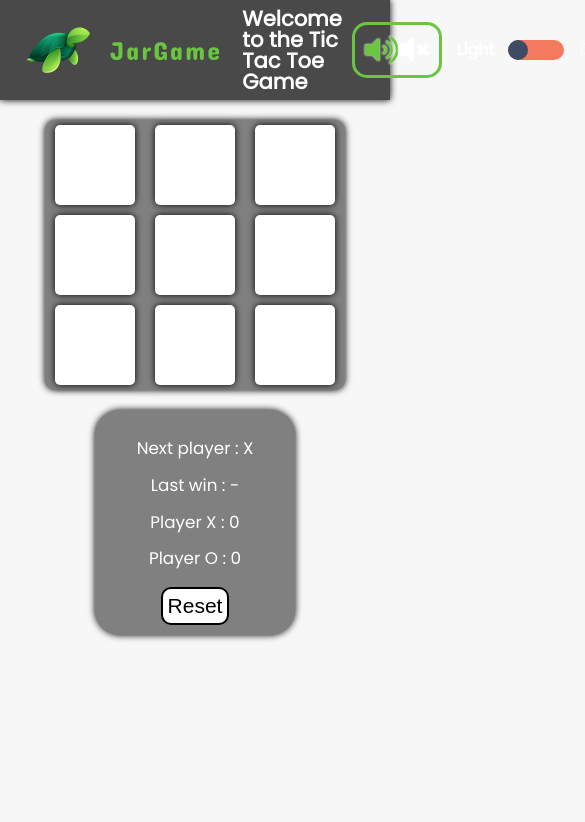
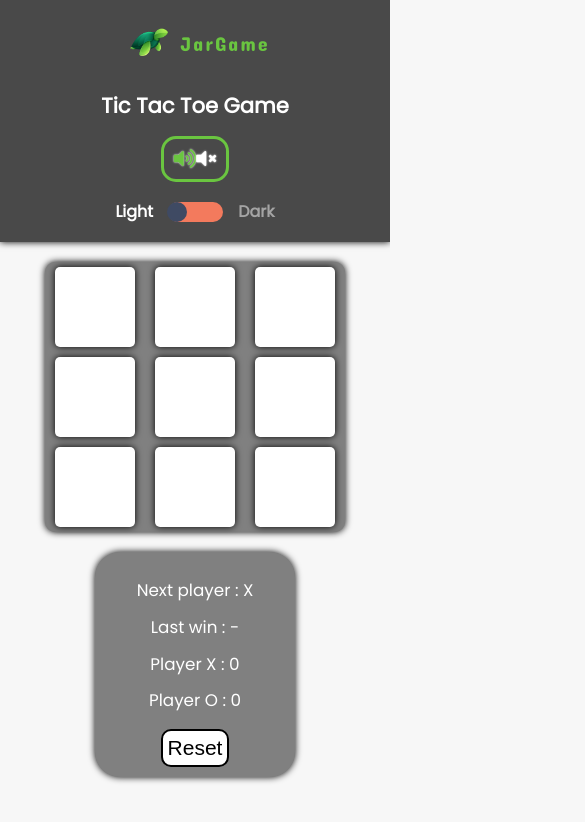
Before and after one commit to TomaszJarkowski/Tic_Tac_Toe_Game, a website built with Parcel: page index.html in a window 390 px wide. Shown: the top 822 px of the page, 585 px wide, since content can reach past the window. Built offline with nearby package versions, Linux system fonts and the light colour scheme; files whose address does not match are found by name.

Commit message:
add SCSS to make the page responsive, update README

```diff
--- a/index.html
+++ b/index.html
@@ -1,47 +1,25 @@
 <!DOCTYPE html>
 <html>
+
 <head>
   <meta charset="utf-8" />
   <meta http-equiv="X-UA-Compatible" content="IE=edge" />
   <title>Tic Tac Toe Game || The best game for your brain</title>
-    <meta
-      name="description"
-      content="Tic-tac-toe is a paper-and-pencil game for two players, X and O, who take turns marking the spaces in a 3×3 grid. The player who succeeds in placing three of their marks in a horizontal, vertical, or diagonal row is the winner."
-    />
+  <meta name="description"
+    content="Tic-tac-toe is a paper-and-pencil game for two players, X and O, who take turns marking the spaces in a 3×3 grid. The player who succeeds in placing three of their marks in a horizontal, vertical, or diagonal row is the winner." />
   <meta name="robots" content="index, follow" />
   <meta http-equiv="Content-Type" content="text/html; charset=utf-8" />
   <meta name="language" content="English" />
   <meta name="author" content="Tomasz Jarkowski" />
   <meta name="viewport" content="width=device-width, initial-scale=1" />
 
-    <link
-      rel="apple-touch-icon"
-      sizes="180x180"
-      href="./src/img/favicon_io/apple-touch-icon.png"
-    />
-    <link
-      rel="icon"
-      type="image/png"
-      sizes="32x32"
-      href="./src/img/favicon_io/favicon-32x32.png"
-    />
-    <link
-      rel="icon"
-      type="image/png"
-      sizes="16x16"
-      href="./src/img/favicon_io/favicon-16x16.png"
-    />
+  <link rel="apple-touch-icon" sizes="180x180" href="./src/img/favicon_io/apple-touch-icon.png" />
+  <link rel="icon" type="image/png" sizes="32x32" href="./src/img/favicon_io/favicon-32x32.png" />
+  <link rel="icon" type="image/png" sizes="16x16" href="./src/img/favicon_io/favicon-16x16.png" />
 
-    <link
-      rel="stylesheet"
-      href="https://use.fontawesome.com/releases/v5.0.12/css/all.css"
-      integrity="sha384-G0fIWCsCzJIMAVNQPfjH08cyYaUtMwjJwqiRKxxE/rx96Uroj1BtIQ6MLJuheaO9"
-      crossorigin="anonymous"
-    />
-    <link
-      href="https://fonts.googleapis.com/css2?family=Poppins&display=swap"
-      rel="stylesheet"
-    />
+  <link rel="stylesheet" href="https://use.fontawesome.com/releases/v5.0.12/css/all.css"
+    integrity="sha384-G0fIWCsCzJIMAVNQPfjH08cyYaUtMwjJwqiRKxxE/rx96Uroj1BtIQ6MLJuheaO9" crossorigin="anonymous" />
+  <link href="https://fonts.googleapis.com/css2?family=Poppins&display=swap" rel="stylesheet" />
 </head>
 
 <body>
@@ -50,7 +28,7 @@
       <img src="./src/img/TT.small.png" alt="game logo" />
       <p>JarGame</p>
     </div>
-      <h1>Welcome to the Tic Tac Toe Game</h1>
+    <h1> Tic Tac Toe Game</h1>
     <div class="toggleMusic">
       <i class="fas fa-volume-up"></i>
       <i class="fas fa-volume-mute"></i>
@@ -87,4 +65,5 @@
 
   <script src="./src/js/index.js"></script>
 </body>
+
 </html>
--- a/src/scss/_header.scss
+++ b/src/scss/_header.scss
@@ -4,12 +4,19 @@ header {
     display: flex;
     justify-content: space-evenly;
     align-items: center;
+    flex-direction: column;
     background-color: $base-color;
     color: $font-color;
-    height: 100px;
+    min-height: 100px;
     box-shadow: 0 0 7px 0 black;
     max-width: 2000px;
     margin: 0 auto;
+    padding: 20px 0;
+
+    @media(min-width: map-get($breakpoints, sm)) {
+        flex-direction: row;
+        padding: 0;
+    }
 
 
     .logo {
@@ -18,16 +25,37 @@ header {
         align-items: center;
         padding: 0 10px;
         border-radius: 15px;
+        margin-bottom: 30px;
+
+        @media(min-width: map-get($breakpoints, sm)) {
+            margin-bottom: 0;
+        }
 
         img {
-            width: 100px;
+            width: 60px;
+
+            @media(min-width: map-get($breakpoints, xs)) {
+                width: 80px;
+            }
+
+            @media(min-width: map-get($breakpoints, sm)) {
+                width: 100px;
+            }
         }
 
         p {
             font-family: 'Concert One', cursive;
-            font-size: 26px;
+            font-size: 20px;
             letter-spacing: 2px;
             color: #6ac540;
+
+            @media(min-width: map-get($breakpoints, xs)) {
+                font-size: 22px;
+            }
+
+            @media(min-width: map-get($breakpoints, sm)) {
+                font-size: 26px;
+            }
 
         }
     }
@@ -41,17 +69,32 @@ header {
         padding: 10px;
         cursor: pointer;
         border-radius: 15px;
+        margin-bottom: 20px;
+
+        @media(min-width: map-get($breakpoints, sm)) {
+            margin-bottom: 0;
+        }
 
         i {
             text-shadow: 0 0 2px white;
-            font-size: 30px;
+            font-size: 20px;
+
+            @media(min-width: map-get($breakpoints, xs)) {
+                font-size: 24px;
+            }
+
+            @media(min-width: map-get($breakpoints, sm)) {
+                font-size: 30px;
+            }
         }
     }
 
     h1 {
+        margin-bottom: 20px;
 
-
-        margin: 10px;
+        @media(min-width: map-get($breakpoints, sm)) {
+            margin-bottom: 0;
+        }
     }
 
     .toggle__dark {
```
Also changed, not shown: README.md. Lines whose indentation alone changed are shown as unchanged.
